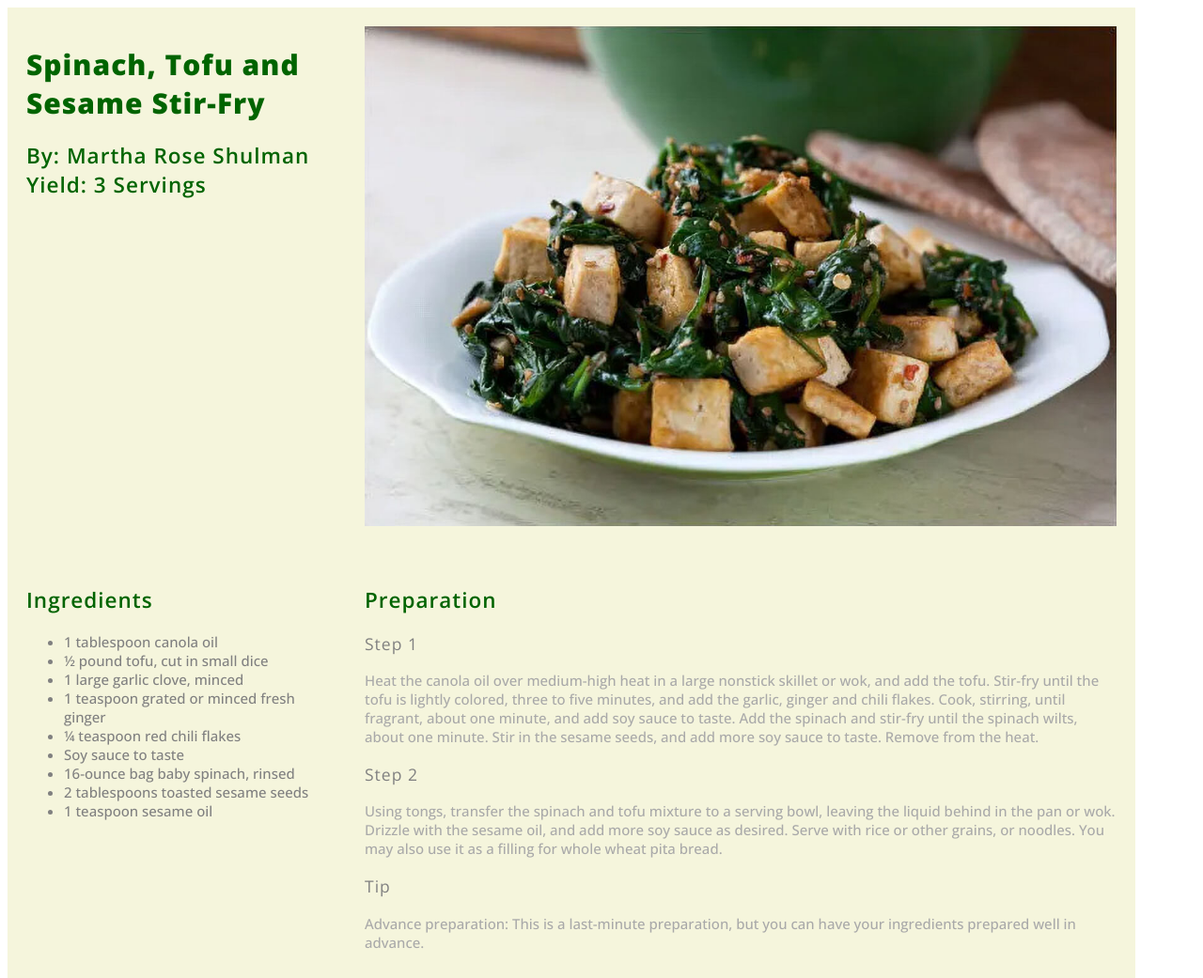
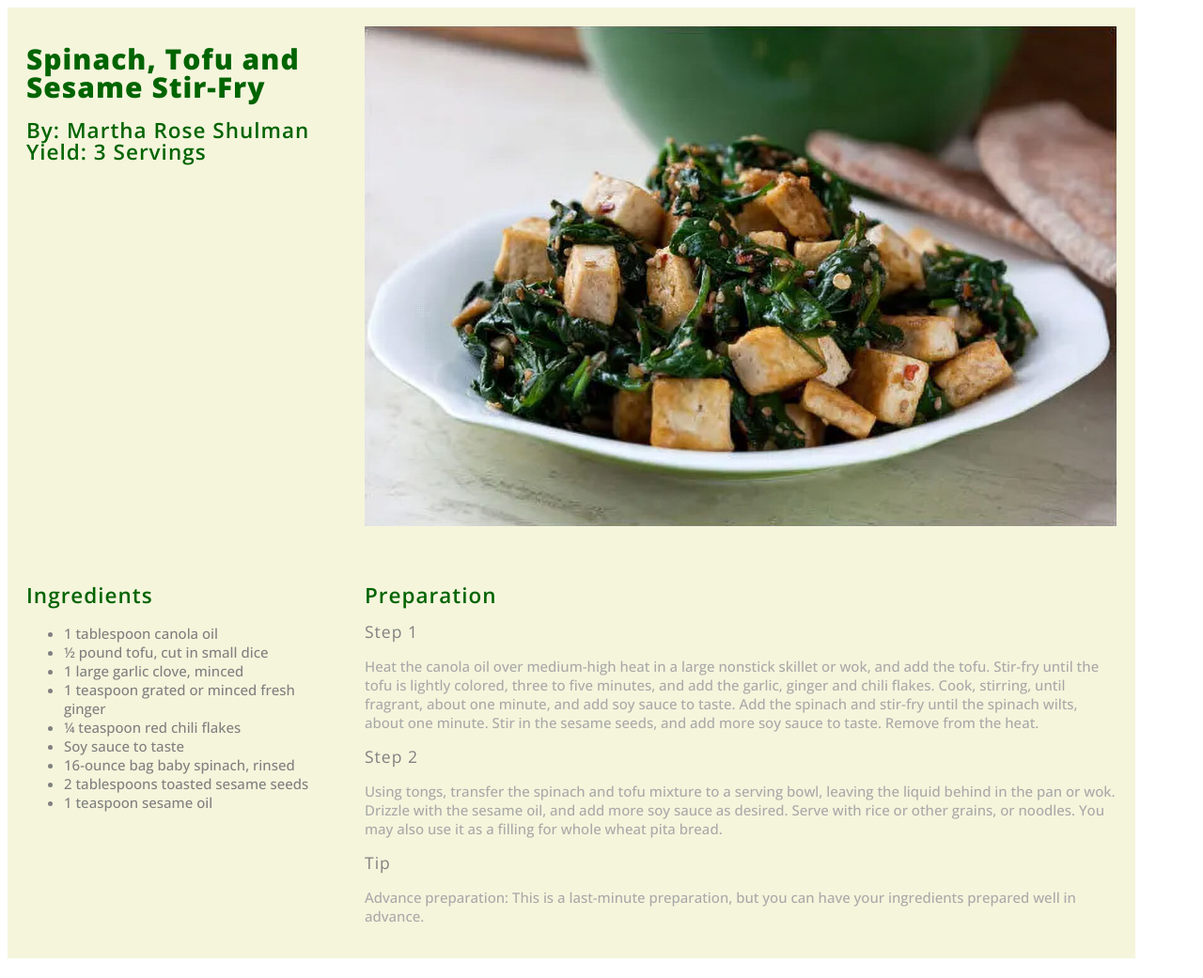
Before and after one commit to hanhminh06/exercise-7, a plain HTML site: page index.html in a window 1280 px wide. Shown: the top 1041 px of the page at 94% size. Drawn offline with nearby package versions, Linux system fonts and the light colour scheme; a web font is replaced by a local one.

Commit message:
new code

```diff
--- a/index.html
+++ b/index.html
@@ -23,7 +23,8 @@ font-family: "Open Sans", sans-serif;
   font-weight: 1000;
   font-style: normal;
   font-variation-settings: "wdth" 100;
-     letter-spacing: 1px;
+  letter-spacing: 1px;
+  line-height: 1em;
    }
 
    h2{
@@ -34,6 +35,7 @@ font-family: "Open Sans", sans-serif;
   font-style: normal;
   font-variation-settings: "wdth" 100;
   letter-spacing: 1px;
+  line-height: 1em;
    }
 
    h3{
@@ -44,6 +46,7 @@ font-family: "Open Sans", sans-serif;
   font-style: normal;
   font-variation-settings: "wdth" 100;
   letter-spacing: 1px;
+  line-height: 1em;
    }
 
    p{
```
